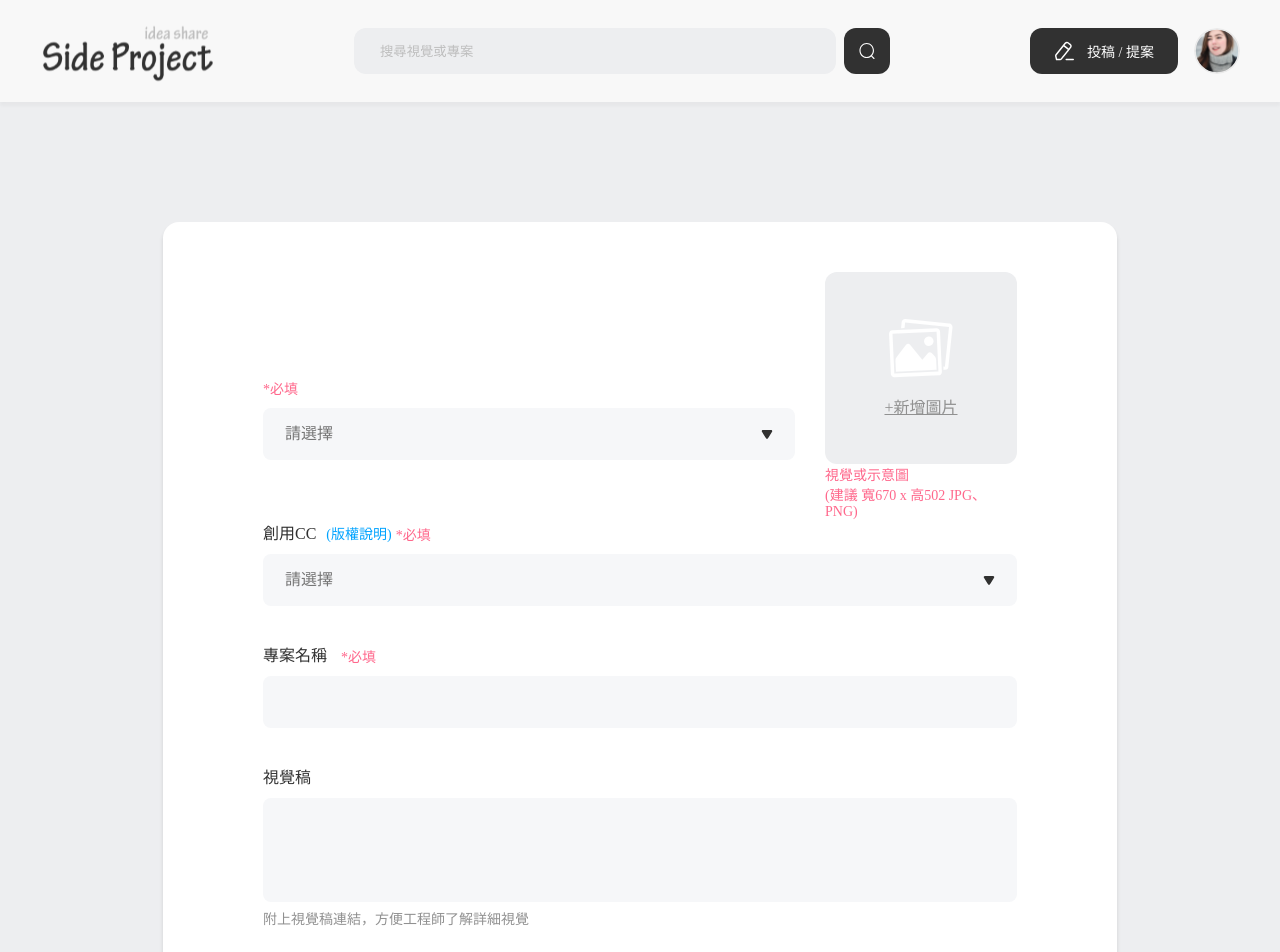
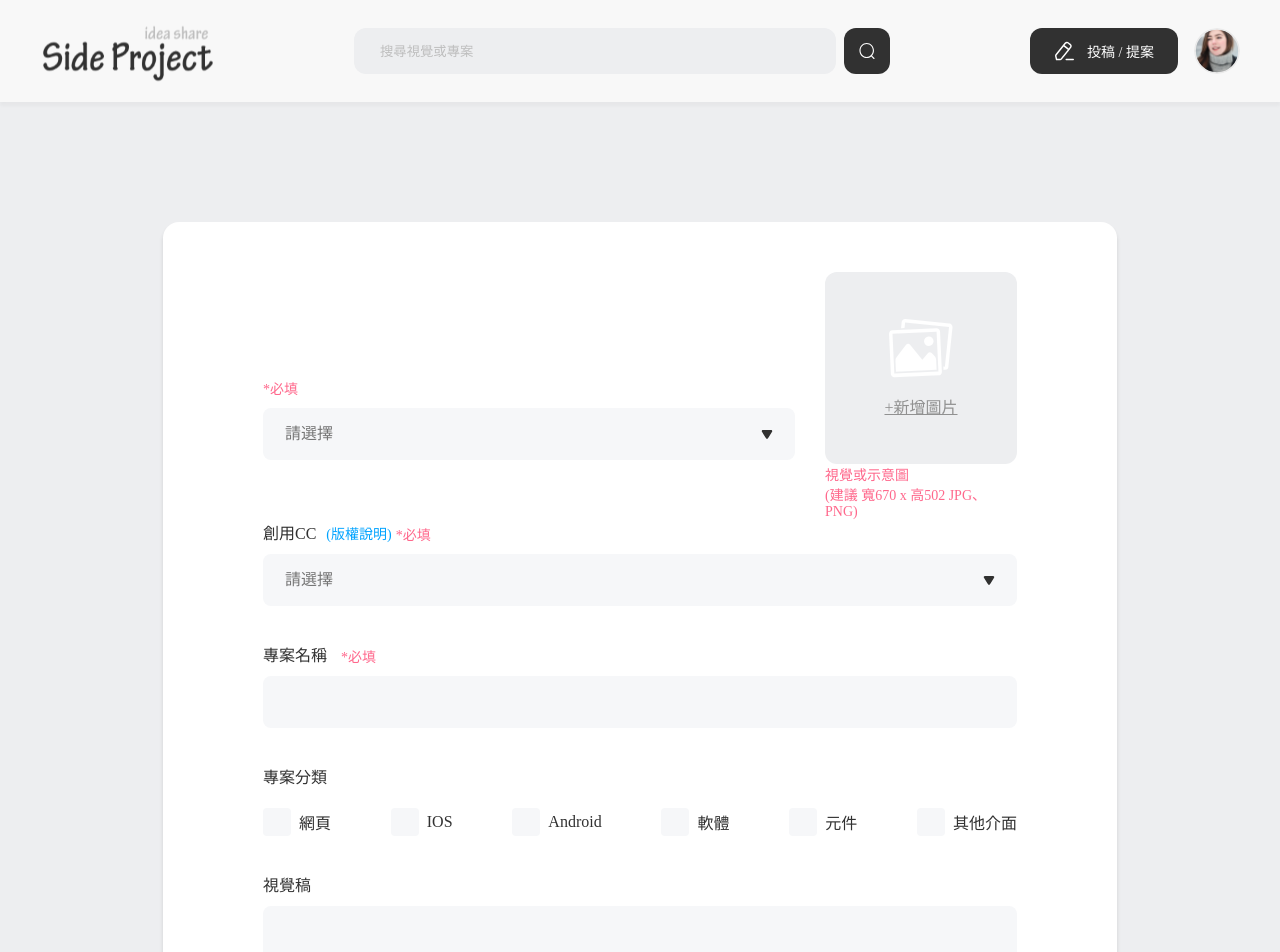
Before and after one commit to exhibition315/Project-Platform, a React app: page /edit in a window 1280 px wide. Shown: the top 952 px of the page. Built offline with nearby package versions, Linux system fonts and the light colour scheme.

Commit message:
[Add] 1. Add tag selector

```diff
--- a/src/components/Edit/Picker/index.jsx
+++ b/src/components/Edit/Picker/index.jsx
@@ -55,7 +55,7 @@ Picker.propTypes = {
   linkContent: PropTypes.string,
   link: PropTypes.string,
   isRequired: PropTypes.bool,
-  options: PropTypes.array,
+  options: PropTypes.object,
   margin: PropTypes.string,
 };
 
@@ -66,7 +66,7 @@ Picker.defaultProps = {
   linkContent: '',
   link: '',
   isRequired: true,
-  options: [],
+  options: {},
   margin: '',
 };
 
--- /dev/null
+++ b/src/components/Edit/TagSelector/index.jsx
@@ -0,0 +1,32 @@
+import React from 'react';
+import PropTypes from 'prop-types';
+import { TAG_TYPES } from '@common/constants';
+import { Title } from '@components/Edit/styles';
+import { TagSelectorContainer, TagContentContainer, SelectorContainer, Square } from './styles';
+
+const TagSelector = ({ margin }) => (
+  <TagSelectorContainer margin={margin}>
+    <Title>專案分類</Title>
+    <TagContentContainer>
+      {Object.keys(TAG_TYPES).map((key) => {
+        const tag = TAG_TYPES[key];
+        return (
+          <SelectorContainer>
+            <Square />
+            <p>{tag.value}</p>
+          </SelectorContainer>
+        );
+      })}
+    </TagContentContainer>
+  </TagSelectorContainer>
+);
+
+TagSelector.propTypes = {
+  margin: PropTypes.string,
+};
+
+TagSelector.defaultProps = {
+  margin: '',
+};
+
+export default TagSelector;
--- /dev/null
+++ b/src/components/Edit/TagSelector/styles.js
@@ -0,0 +1,41 @@
+import styled from 'styled-components';
+import { space } from 'styled-system';
+import { GRAY4, GRAY7 } from '@components/style/colors';
+
+const TagSelectorContainer = styled.div`
+  ${space};
+`;
+
+const TagContentContainer = styled.div`
+  display: flex;
+  justify-content: space-between;
+  margin-top: 20px;
+`;
+
+const SelectorContainer = styled.div`
+  display: flex;
+  align-items: center;
+  font-size: 16px;
+  color: ${GRAY4};
+`;
+
+const Square = styled.div`
+  display: flex;
+  justify-content: center;
+  align-items: center;
+  width: 28px;
+  height: 28px;
+  background-color: ${GRAY7};
+  border-radius: 4px;
+  margin-right: 8px;
+  ::after {
+    content: '';
+    width: 14px;
+    height: 14px;
+    background-color: ${GRAY4};
+    border-radius: 2px;
+    display: ${(props) => (props.checked ? 'block' : 'none')};
+  }
+`;
+
+export { TagSelectorContainer, TagContentContainer, SelectorContainer, Square };
--- a/src/components/Edit/index.jsx
+++ b/src/components/Edit/index.jsx
@@ -3,6 +3,7 @@ import Header from '@components/Header';
 import Picker from '@components/Edit/Picker';
 import TextInput from '@components/Edit/TextInput';
 import MultiTextInput from '@components/Edit/MultiTextInput';
+import TagSelector from '@components/Edit/TagSelector';
 import { PROJECT_TYPES, CC_TYPES } from '@common/constants';
 import { MainContainer } from '@components/style';
 import { MainSection, TopContainer, CoverContainer, CoverContent, Cover, FooterContainer } from './styles';
@@ -31,6 +32,7 @@ const Edit = () => (
         margin="0 0 36px 0"
       />
       <TextInput title="專案名稱" margin="0 0 36px 0" />
+      <TagSelector margin="0 0 36px 0" />
       <MultiTextInput
         title="視覺稿"
         description="附上視覺稿連結，方便工程師了解詳細視覺"
```
